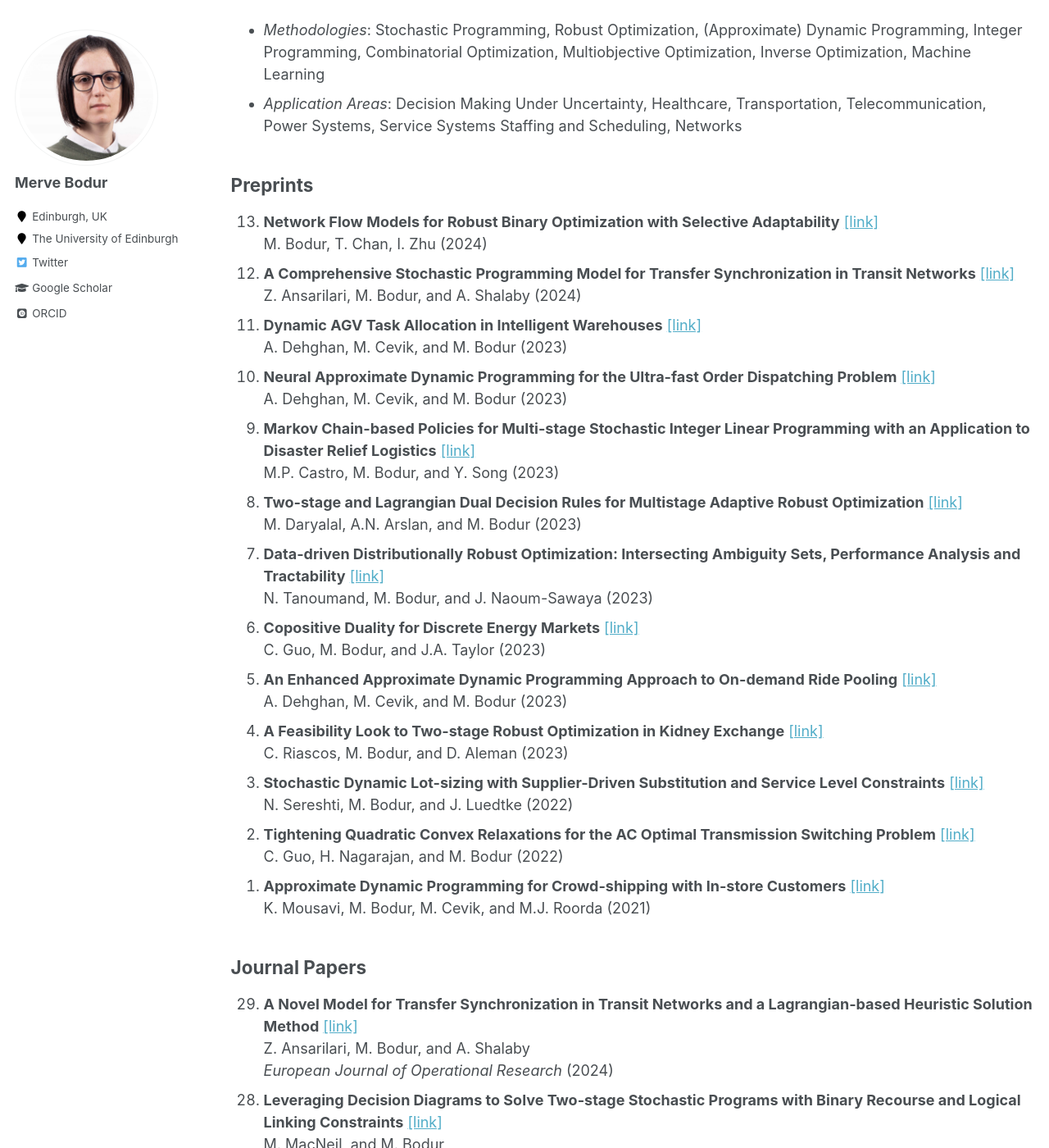
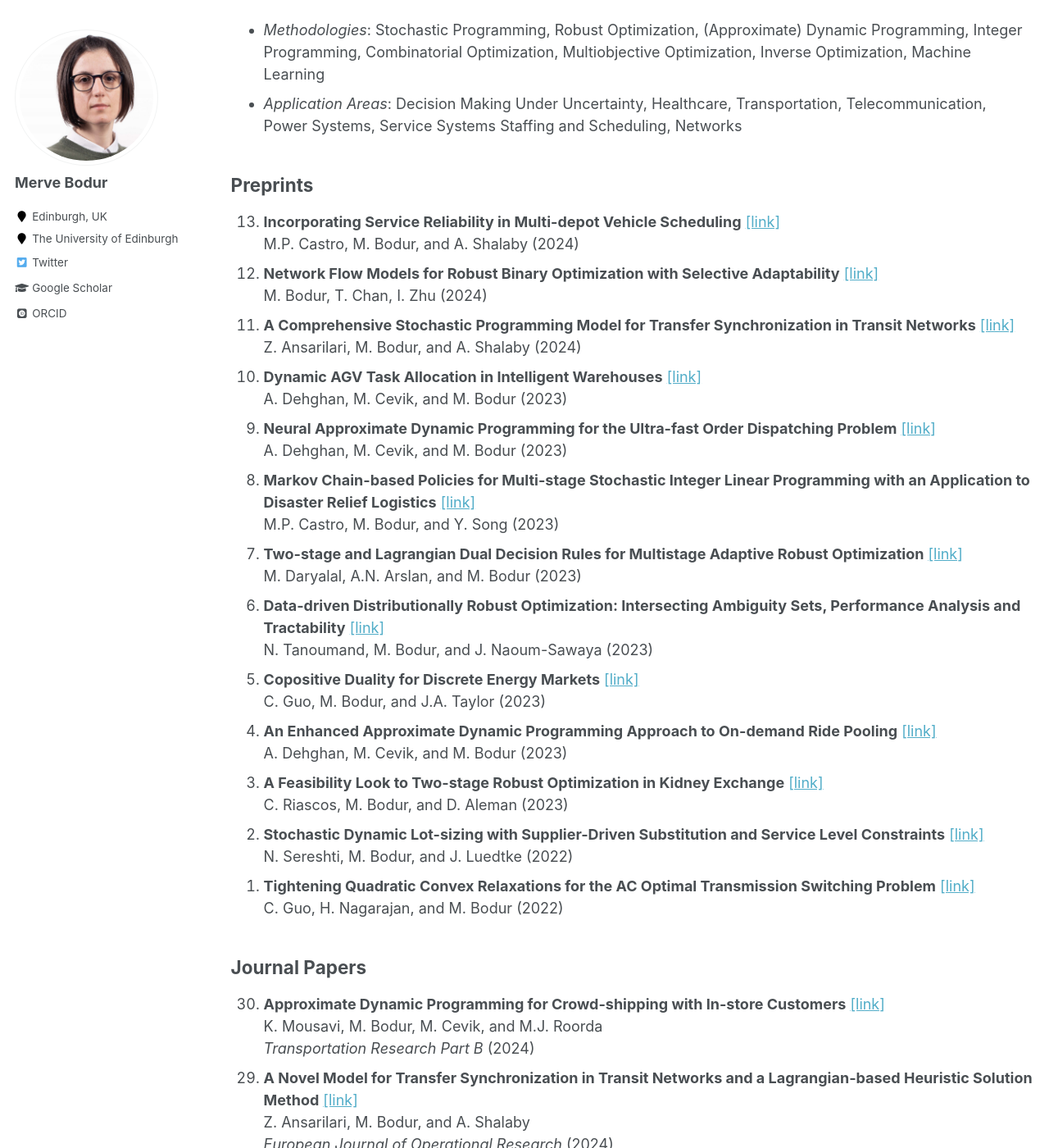
Before and after one commit to mervebodur/mervebodur.github.io, a Jekyll site: the page built from _pages/research.md, in a window 1280 px wide and 1400 px high, scrolled down 213 px. Shown: the whole window at 82% size. Built offline with Jekyll 4.4.1, drawn with Linux system fonts in a browser that asks for light colours; some web fonts are replaced; some of the changed text lies outside the part shown.

Commit message:
Update research.md

```diff
--- a/_pages/research.md
+++ b/_pages/research.md
@@ -10,6 +10,8 @@ author_profile: true
 - *Application Areas*: Decision Making Under Uncertainty, Healthcare, Transportation, Telecommunication, Power Systems, Service Systems Staffing and Scheduling, Networks
 
 ## Preprints
+1. **Incorporating Service Reliability in Multi-depot Vehicle Scheduling** [[link]](https://arxiv.org/pdf/2407.00836)\
+M.P. Castro, M. Bodur, and A. Shalaby (2024)
 1. **Network Flow Models for Robust Binary Optimization with Selective Adaptability** [[link]](https://arxiv.org/pdf/2403.19471)\
 M. Bodur, T. Chan, I. Zhu (2024)
 1. **A Comprehensive Stochastic Programming Model for Transfer Synchronization in Transit Networks** [[link]](https://arxiv.org/pdf/2403.03130)\
@@ -34,11 +36,12 @@ C. Riascos, M. Bodur, and D. Aleman (2023)
 N. Sereshti, M. Bodur, and J. Luedtke (2022)
 1. **Tightening Quadratic Convex Relaxations for the AC Optimal Transmission Switching Problem** [[link]](https://optimization-online.org/wp-content/uploads/2022/12/Tightening_qc_relaxation_for_acots_Guo_Nagarajan_Bodur.pdf)\
 C. Guo, H. Nagarajan, and M. Bodur (2022)
-1. **Approximate Dynamic Programming for Crowd-shipping with In-store Customers** [[link]](http://www.optimization-online.org/DB_FILE/2021/09/8602.pdf)\
-K. Mousavi, M. Bodur, M. Cevik, and M.J. Roorda (2021)
 {: reversed="reversed"}
 
 ## Journal Papers
+1. **Approximate Dynamic Programming for Crowd-shipping with In-store Customers** [[link]](http://www.optimization-online.org/DB_FILE/2021/09/8602.pdf)\
+K. Mousavi, M. Bodur, M. Cevik, and M.J. Roorda\
+*Transportation Research Part B* (2024)
 1. **A Novel Model for Transfer Synchronization in Transit Networks and a Lagrangian-based Heuristic Solution Method** [[link]](https://www.sciencedirect.com/science/article/pii/S037722172400184X)\
 Z. Ansarilari, M. Bodur, and A. Shalaby\
 *European Journal of Operational Research* (2024)
@@ -129,8 +132,11 @@ M. Bodur, T. Ekim, and Z. C. Taşkın\
 {: reversed="reversed"}
 
 ## Conference Publications
+1. **Extraboard Transit Operator Planning and Scheduling under Uncertainty**\
+J. Song, A. Shalaby, M. Bodur\
+*CD Proceedings of the 103th Annual Transportation Research Board Meeting* (2024)
 1.  **Neur2SP: Neural Two-Stage Stochastic Programming** [[link]](https://proceedings.neurips.cc/paper_files/paper/2022/file/9793671e4be9858a69a32545204d59d1-Paper-Conference.pdf)\
-J. Dumouchelle*, R. Patel*, E.B. Khalil, and M. Bodur\
+J. Dumouchelle, R. Patel, E.B. Khalil, and M. Bodur\
 *Proceedings of the 36th Annual Conference on Advances in Neural Information Processing Systems (NeurIPS)* (2022)
 1. **Time series sampling for probabilistic forecasting** [[link]](https://dl.acm.org/doi/abs/10.5555/3432601.3432621)\
 N. Prayogo, M. Cevik, M. Bodur\
```
